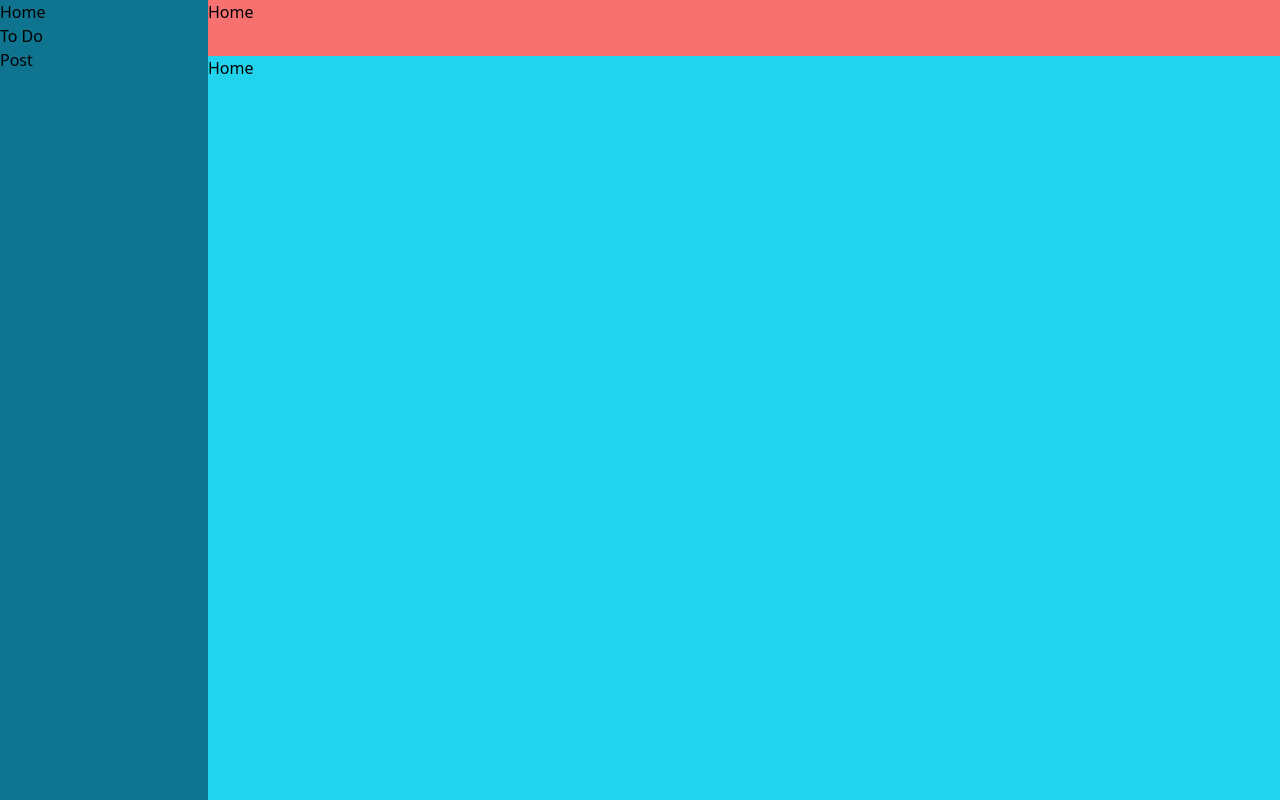
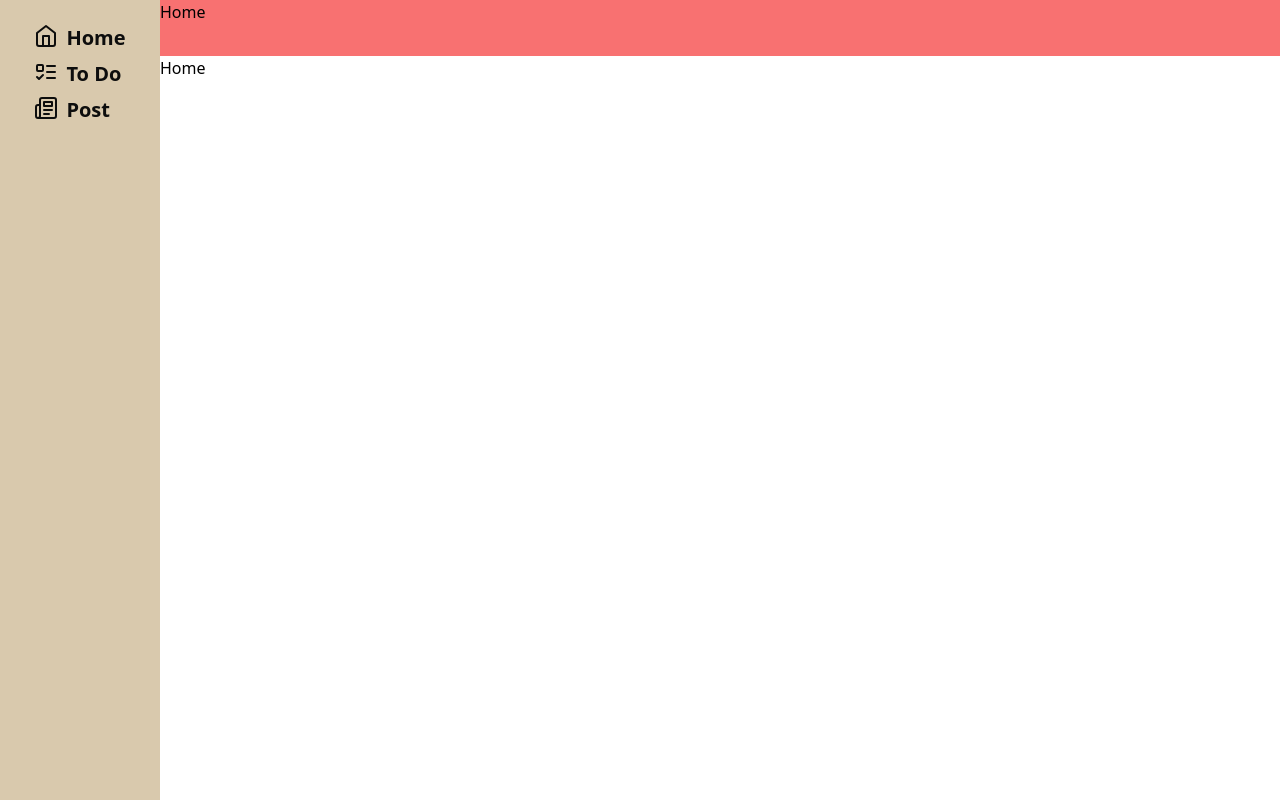
Before and after one commit to sanket-kumawat/my-react-app, a React (Vite) app: page / in a window 1280 px wide. Built offline with nearby package versions, Linux system fonts and the light colour scheme.

Commit message:
border page style changes

```diff
--- a/src/App.tsx
+++ b/src/App.tsx
@@ -6,26 +6,46 @@ import { useSelector } from 'react-redux';
 import { headerSelector } from './redux/slices/header';
 import { PostDetails } from './pages/post-details';
 import { EditPost } from './pages/edit-post';
+import { cn } from './utils/cn';
+import { Home as HomeIcon, ListTodo, Newspaper } from 'lucide-react';
 
 function App() {
   const { title, show } = useSelector(headerSelector);
 
   return (
-    <div className='min-h-screen flex flex-grow bg-blue-200'>
-      <div className='w-52 bg-cyan-700'>
-        <ul>
-          <li>
-            <Link to='/'>Home</Link>
+    <div className='min-h-screen flex flex-grow'>
+      <div className='w-40 bg-beige flex justify-center'>
+        <ul className={cn('text-[#0D0D0D] text-xl font-bold pt-6')}>
+          <li className={cn('mb-2')}>
+            <Link
+              className={cn('flex gap-2')}
+              to='/'
+            >
+              <HomeIcon />
+              Home
+            </Link>
           </li>
-          <li>
-            <Link to='to-do'>To Do</Link>
+          <li className={cn('mb-2')}>
+            <Link
+              className={cn('flex gap-2')}
+              to='to-do'
+            >
+              <ListTodo />
+              To Do
+            </Link>
           </li>
-          <li>
-            <Link to='post'>Post</Link>
+          <li className={cn('mb-2')}>
+            <Link
+              className={cn('flex gap-2')}
+              to='post'
+            >
+              <Newspaper />
+              Post
+            </Link>
           </li>
         </ul>
       </div>
-      <div className='flex flex-col flex-1 bg-cyan-400'>
+      <div className='flex flex-col flex-1'>
         {show && <div className='h-14 bg-red-400'>{title}</div>}
         <div className='flex-grow w-full'>
           <Routes>
--- a/src/components/post.tsx
+++ b/src/components/post.tsx
@@ -1,6 +1,8 @@
 import { useNavigate } from 'react-router-dom';
 import { useDeletePostMutation } from '../redux/services/post';
 import { Post } from '../redux/slices/posts';
+import { cn } from '../utils/cn';
+import { Pencil, Trash2 } from 'lucide-react';
 
 export const PostComponent: React.FC<Post> = ({ title, body, id }) => {
   const [deletePost] = useDeletePostMutation();
@@ -8,27 +10,31 @@ export const PostComponent: React.FC<Post> = ({ title, body, id }) => {
   const navigate = useNavigate();
 
   return (
-    <div className='bg-white border rounded-md p-2 m-2 h-auto w-52 flex flex-col'>
+    <div
+      className={cn(
+        'bg-gray-950 text-beige border rounded-md p-2 m-2 mb-4 h-auto w-60 flex flex-col'
+      )}
+    >
       <h2
-        className='text-2xl font-bold'
+        className={cn('text-2xl font-bold pb-4')}
         onClick={() => navigate(`/post/${id}`)}
       >
         {title}
       </h2>
       <p className='flex-grow'>{body}</p>
 
-      <div className='flex justify-end gap-2'>
+      <div className='flex justify-end gap-2 pr-2 pb-2'>
         <button
-          className='border rounded-md py-1 px-2 bg-red-600'
+          className='text-regal-red'
           onClick={() => deletePost(id)}
         >
-          Delete
+          <Trash2 />
         </button>
         <button
-          className='border rounded-md py-1 px-2 bg-blue-500'
+          className='text-sky-700'
           onClick={() => navigate(`/edit-post/${id}`)}
         >
-          Edit
+          <Pencil />
         </button>
       </div>
     </div>
--- a/src/components/to-do.tsx
+++ b/src/components/to-do.tsx
@@ -29,7 +29,7 @@ export const ToDoComponent: React.FC<ToDoComponent> = ({
   return (
     <div
       className={cn(
-        'border rounded-lg mb-5 p-5 w-96 flex gap-2 items-center h-16 bg-[#1E1E1E]'
+        'border border-beige rounded-lg mb-5 p-5 w-96 flex gap-2 items-center h-16 bg-[#1E1E1E]'
       )}
     >
       <div className='w-7'>
--- a/src/pages/post.tsx
+++ b/src/pages/post.tsx
@@ -4,29 +4,21 @@ import { headerSelector, updateHeaderTitle } from '../redux/slices/header';
 import { AppDispatch } from '../redux/store';
 import { PostComponent } from '../components/post';
 import { useGetPostQuery } from '../redux/services/post';
+import { cn } from '../utils/cn';
 
 export function Post() {
   const dispatch = useDispatch<AppDispatch>();
 
-  // const { posts, isFetching, error } = useSelector(postSelector);
   const { title } = useSelector(headerSelector);
 
   useEffect(() => {
     title !== 'Post' && dispatch(updateHeaderTitle('Post'));
-    // dispatch(fetchPosts());
   }, [dispatch]);
 
   const { data, isFetching } = useGetPostQuery();
 
-  // const {
-  //   data: postDetail,
-  //   isFetching: isFetchingDetail,
-  //   error: detailError,
-  // } = useGetPostDetailsQuery(1);
-
   return (
-    <div>
-      <h1>Posts</h1>
+    <div className={cn('bg-gray-600 pt-4')}>
       <div className='flex flex-wrap justify-evenly'>
         {isFetching
           ? 'Loading...'
--- a/src/pages/to-do.tsx
+++ b/src/pages/to-do.tsx
@@ -77,7 +77,7 @@ function reducer(
 }
 
 export function ToDoPage() {
-  const { data, isFetching } = useGetToDoListQuery();
+  const { data } = useGetToDoListQuery();
 
   const [state, reducerDispatch] = useReducer(reducer, initialState);
 
@@ -89,10 +89,10 @@ export function ToDoPage() {
   }, [dispatch, data]);
 
   return (
-    <div className='bg-[#0D0D0D] text-[#D9C9AD] flex flex-col items-center p-9'>
+    <div className='bg-[#0D0D0D] text-beige flex flex-col items-center p-9'>
       <div
         className={cn(
-          'border rounded-3xl h-44 w-96 flex gap-10 justify-center items-center'
+          'border border-beige rounded-3xl h-44 w-96 flex gap-10 justify-center items-center'
         )}
       >
         <div>
--- a/tailwind.config.js
+++ b/tailwind.config.js
@@ -5,6 +5,7 @@ export default {
     extend: {
       colors: {
         'regal-red': '#F3532F',
+        beige: '#D9C9AD',
       },
     },
   },
```
